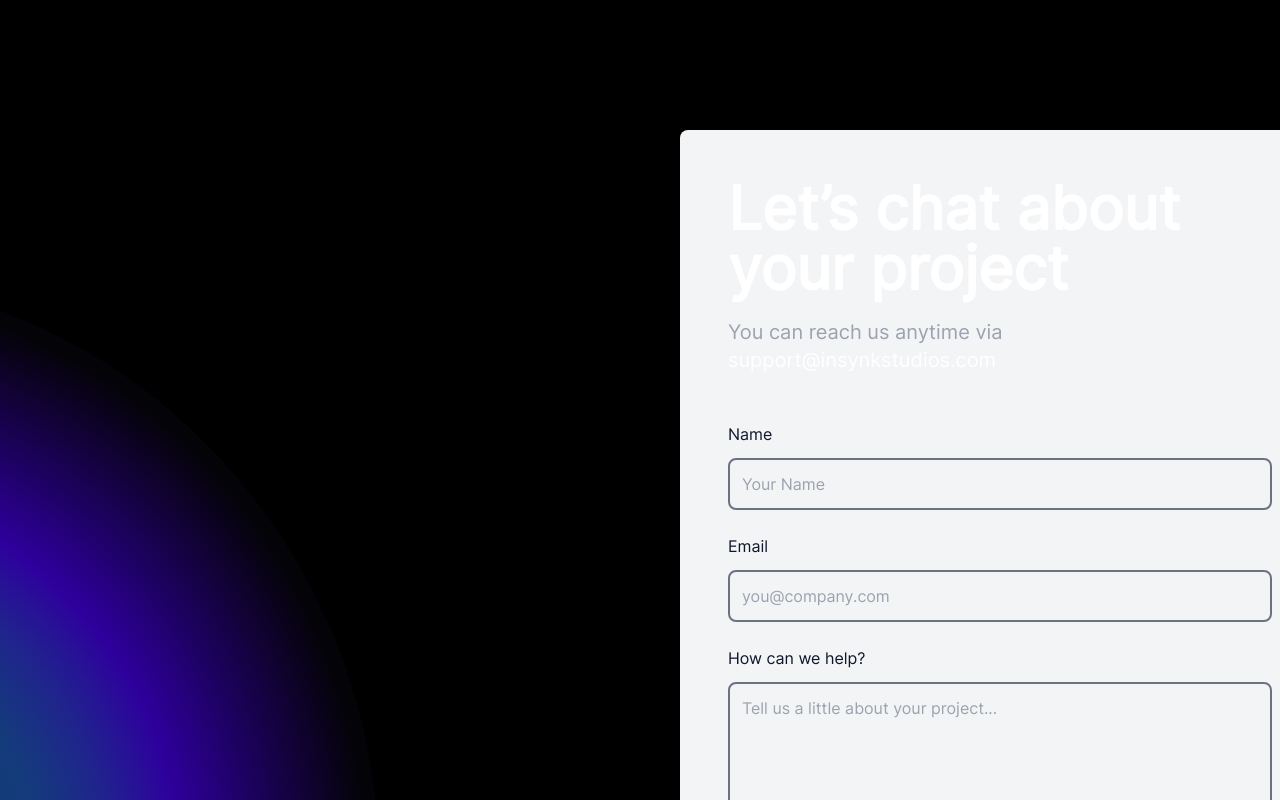
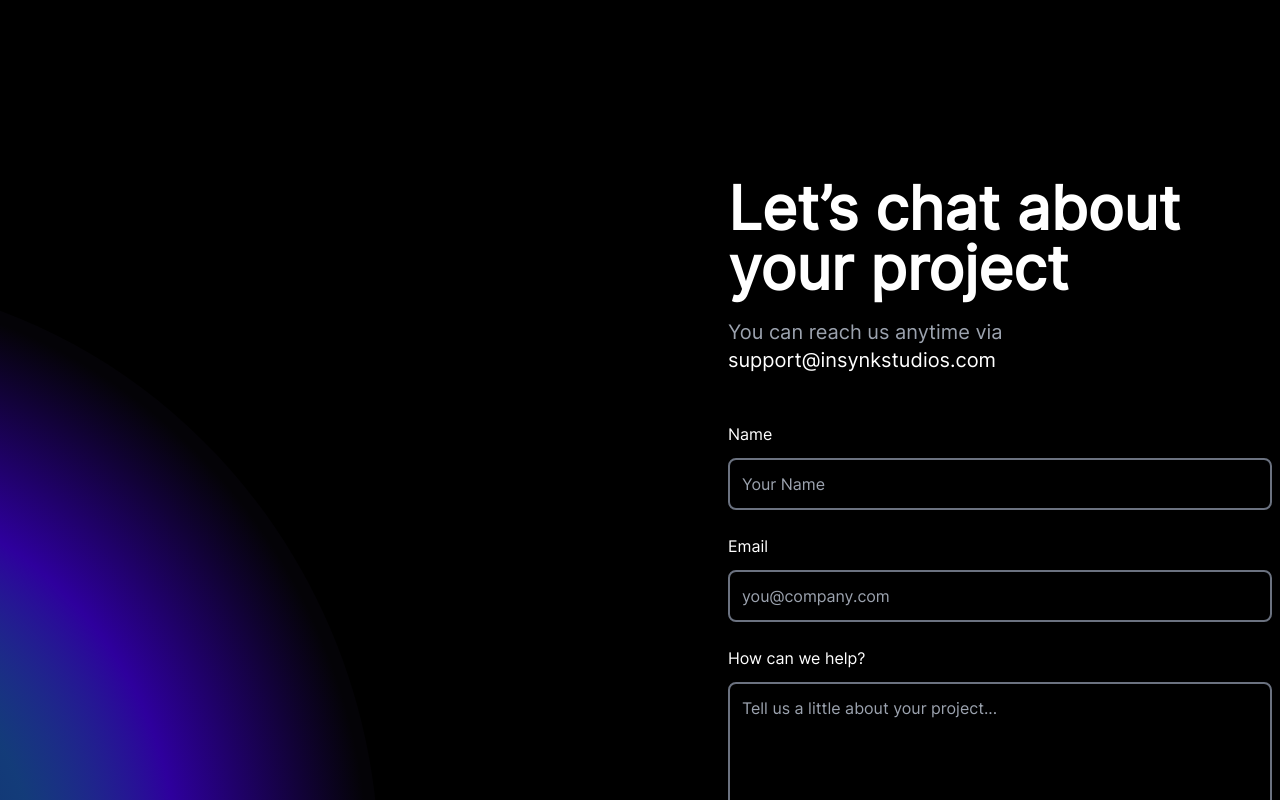
Before and after one commit to InSynk-Studios/web, a Next.js app: page / in a window 1280 px wide. Shown: the part 2240-3040 px from the top of the page. Built offline with nearby package versions, Linux system fonts and the light colour scheme.

Commit message:
fix: Form styling

```diff
--- a/components/Form.js
+++ b/components/Form.js
@@ -78,7 +78,7 @@ function Form() {
         <div className="container">
           <div className="flex flex-col lg:flex-row lg:items-center text-slate-900 dark:text-gray-200 lg:justify-end">
             <div className="w-full lg:w-2/3 xl:w-6/12">
-              <div className="bg-gray-100 dark:bg-transparent relative lg:left-10 rounded-lg py-8 sm:p-12 shadow-lg">
+              <div className="relative lg:left-10 rounded-lg py-8 sm:p-12 shadow-lg">
                 <div className="max-w-xl mb-12 lg:mb-0">
                   <h1 className="text-4xl md:text-6xl font-semibold text-white">
                     Let&rsquo;s chat about your project
@@ -99,7 +99,7 @@ function Form() {
                       formInputValidity.name ? "" : "border-red-500"
                     }`}
                   >
-                    <div className="pb-3">
+                    <div className="pb-3 text-white">
                       <label htmlFor="name">Name</label>
                     </div>
                     <input type="text" name="_honey" className="hidden" />
@@ -118,7 +118,7 @@ function Form() {
                       formInputValidity.email ? "" : "border-red-500"
                     }`}
                   >
-                    <div className="pb-3">
+                    <div className="pb-3 text-white">
                       <label htmlFor="address">Email</label>
                     </div>
                     <input
@@ -138,7 +138,7 @@ function Form() {
                       formInputValidity.message ? "" : "border-red-500"
                     }`}
                   >
-                    <div className="pb-3">
+                    <div className="pb-3 text-white">
                       <label htmlFor="message">How can we help?</label>
                     </div>
                     <textarea
```
